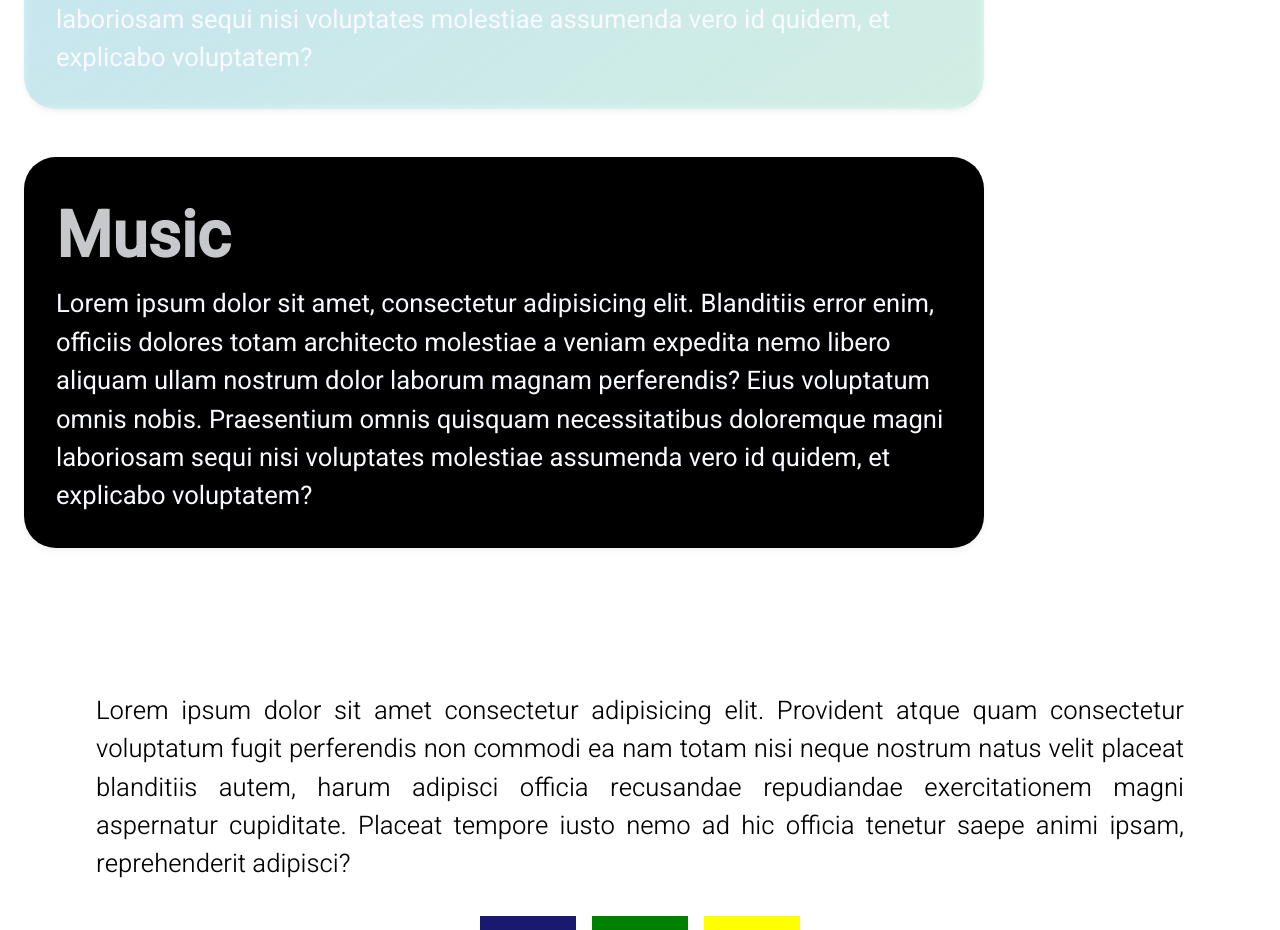
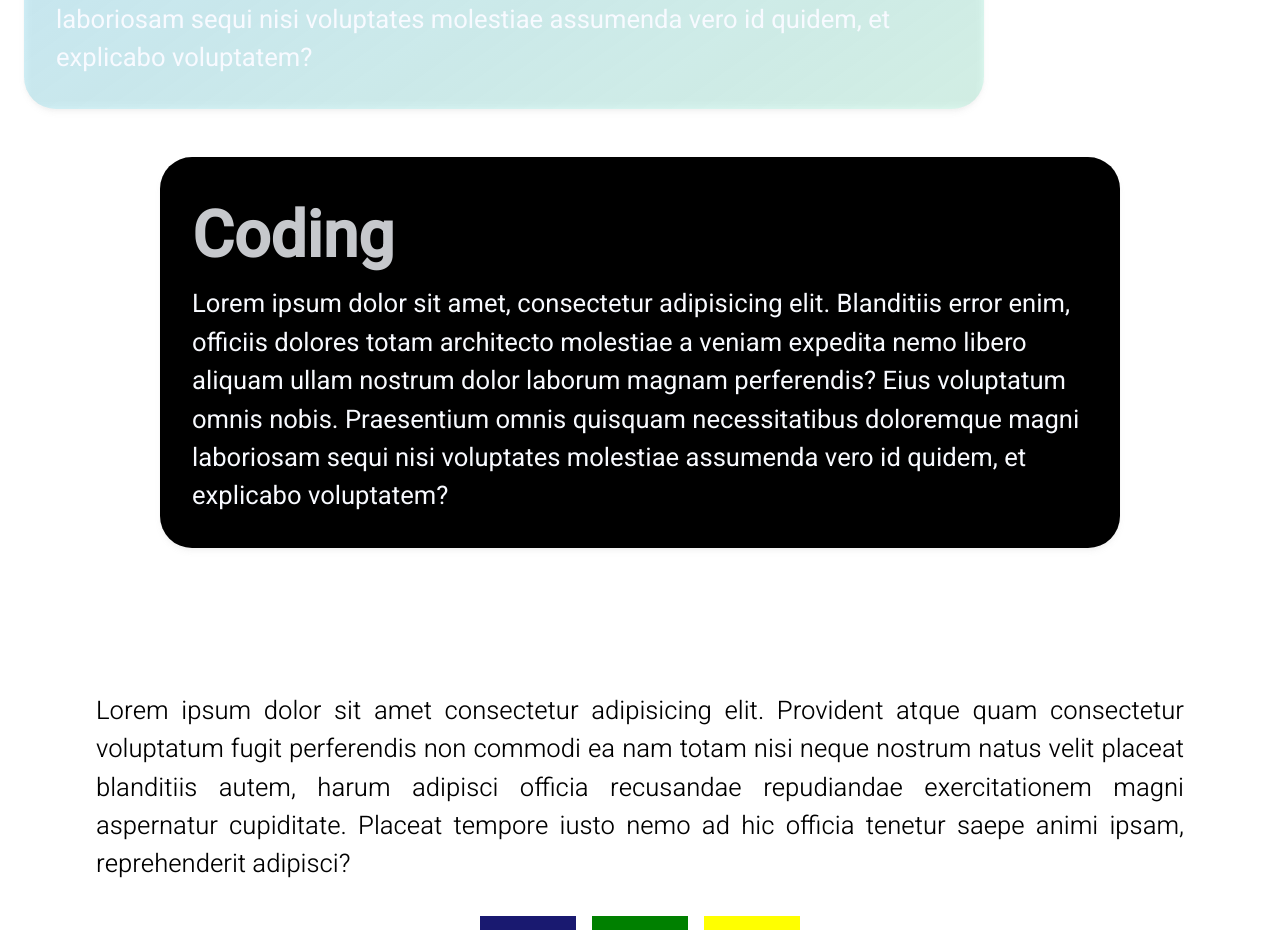
Before and after one commit to youngburi/homepage, a Next.js app: page / in a window 1280 px wide. Shown: the part 1620-2550 px from the top of the page. Built offline with nearby package versions, Linux system fonts and the light colour scheme; a web font is replaced by a local one.

Commit message:
small changes in black box

```diff
--- a/pages/index.tsx
+++ b/pages/index.tsx
@@ -137,7 +137,7 @@ const IndexPage = () => {
           </Text>
         </Box>
       </Box>
-      <Box p={["4", "4", "6"]} display="flex" justifyContent="flex-start">
+      <Box p={["4", "4", "6"]} display="flex" justifyContent="center">
         <Box
           bg="black"
           position="relative"
@@ -149,7 +149,7 @@ const IndexPage = () => {
           style={{ backdropFilter: "blur(5px) brightness(0.9)" }}
         >
           <Text fontSize="4rem" fontWeight="600" color="rgba(248,250,255, 0.8)">
-            Music
+            Coding
           </Text>
           <Text
             fontSize={["1.4rem", "1.5rem", "1.6rem"]}
```
